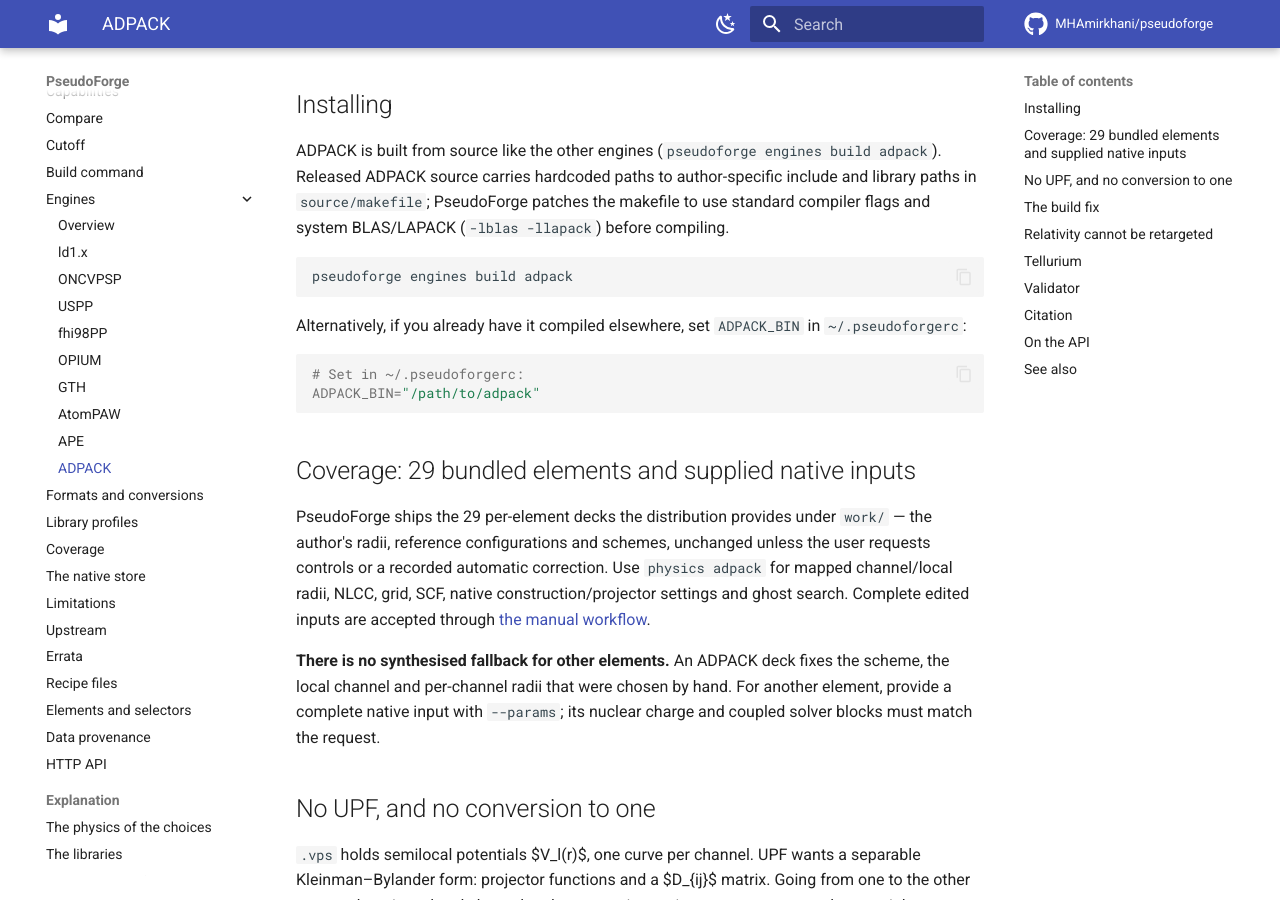
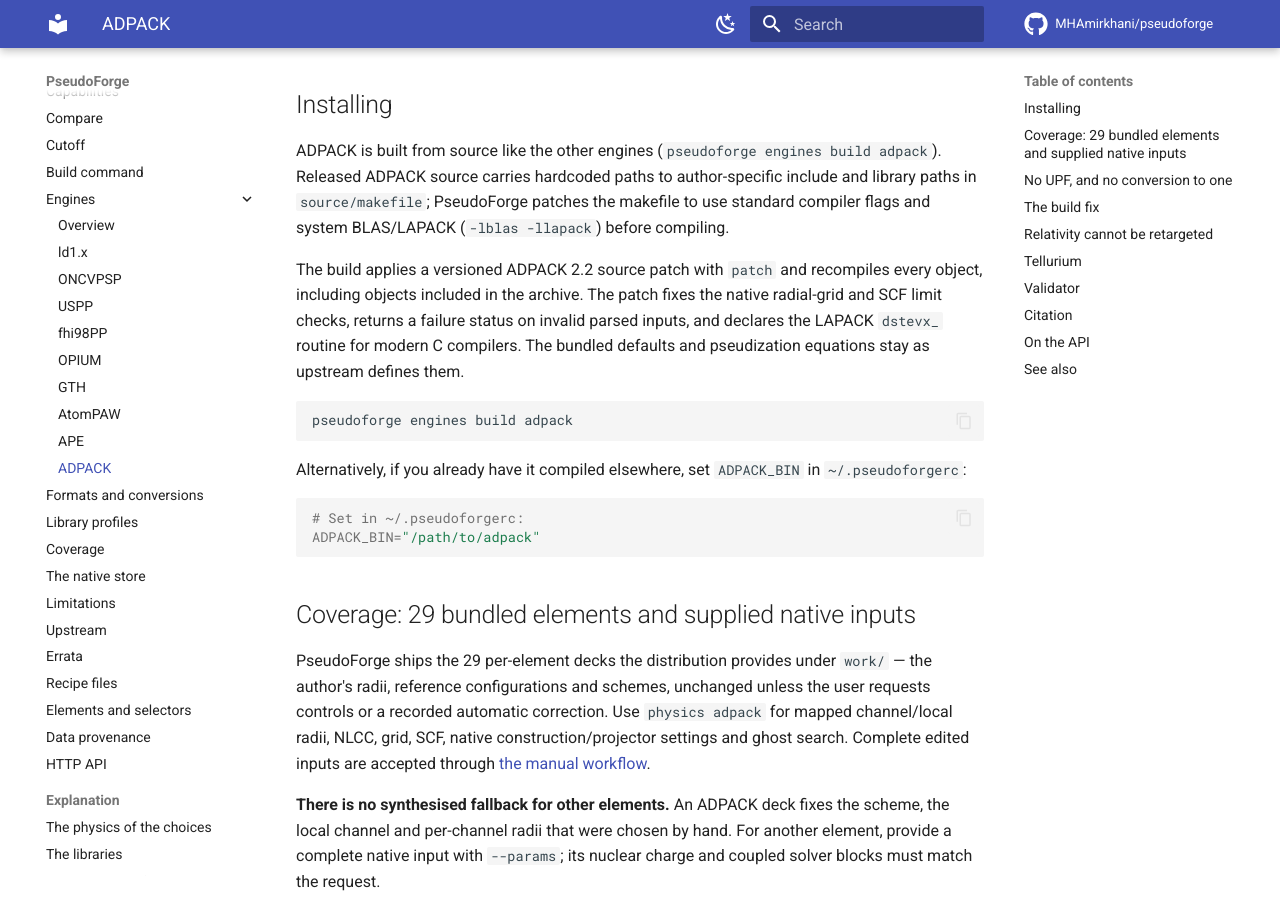
Before and after one commit to MHAmirkhani/PseudoForge, an MkDocs documentation site: the page built from docs/reference/engines/adpack.md, in a window 1280 px wide and 900 px high, scrolled down 514 px. Built offline with MkDocs 1.6.1 and Material for MkDocs 9.7.7, drawn with Linux system fonts in a browser that asks for light colours; comment, search, counter and statistics services are not loaded.

Commit message:
Build ADPACK from patched source and reject invalid native bounds

````diff
--- a/docs/reference/engines/adpack.md
+++ b/docs/reference/engines/adpack.md
@@ -15,6 +15,13 @@ Schlüter and MBK schemes.
 ## Installing
 
 ADPACK is built from source like the other engines (`pseudoforge engines build adpack`). Released ADPACK source carries hardcoded paths to author-specific include and library paths in `source/makefile`; PseudoForge patches the makefile to use standard compiler flags and system BLAS/LAPACK (`-lblas -llapack`) before compiling.
+
+The build applies a versioned ADPACK 2.2 source patch with `patch` and
+recompiles every object, including objects included in the archive. The patch
+fixes the native radial-grid and SCF limit checks, returns a failure status on
+invalid parsed inputs, and declares the LAPACK `dstevx_` routine for modern
+C compilers. The bundled defaults and pseudization equations stay as upstream
+defines them.
 
 ```bash
 pseudoforge engines build adpack
````
Also changed, not shown: 5 other files.
